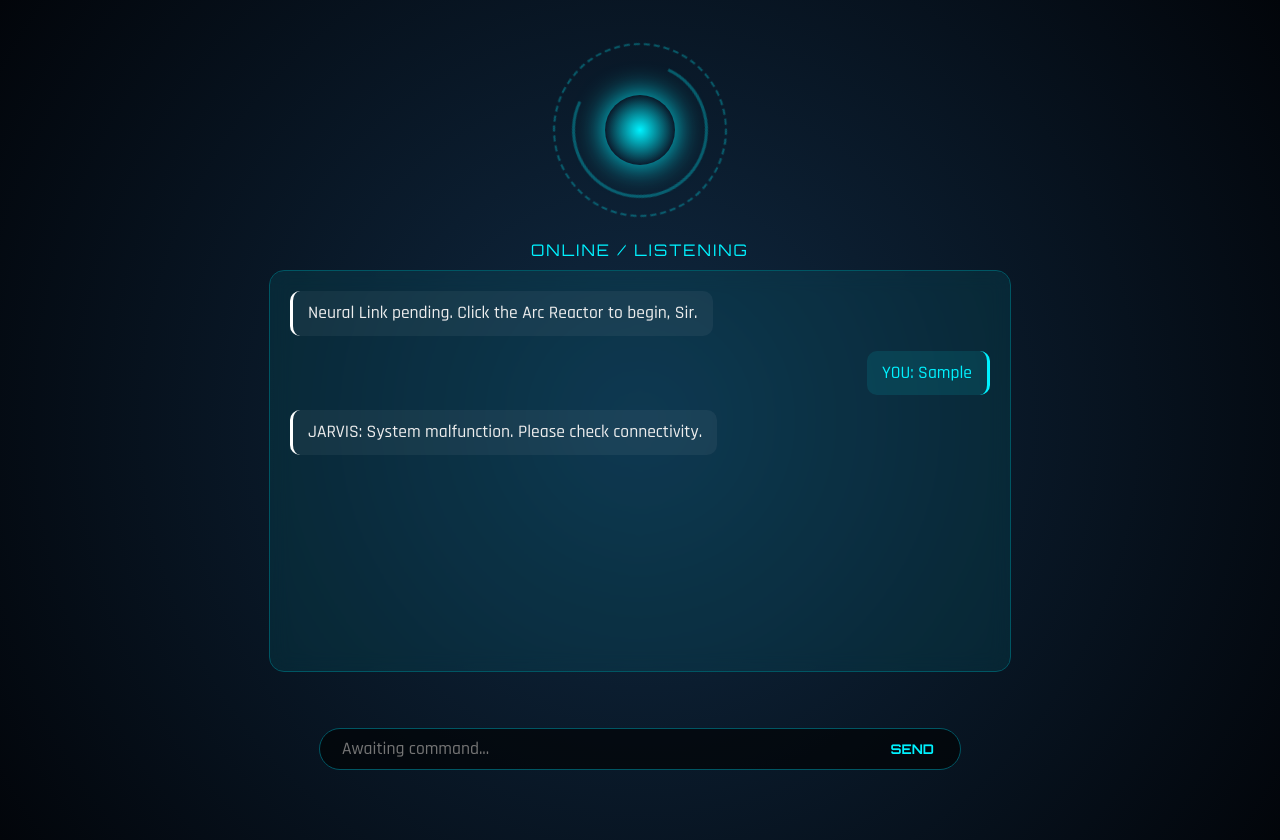
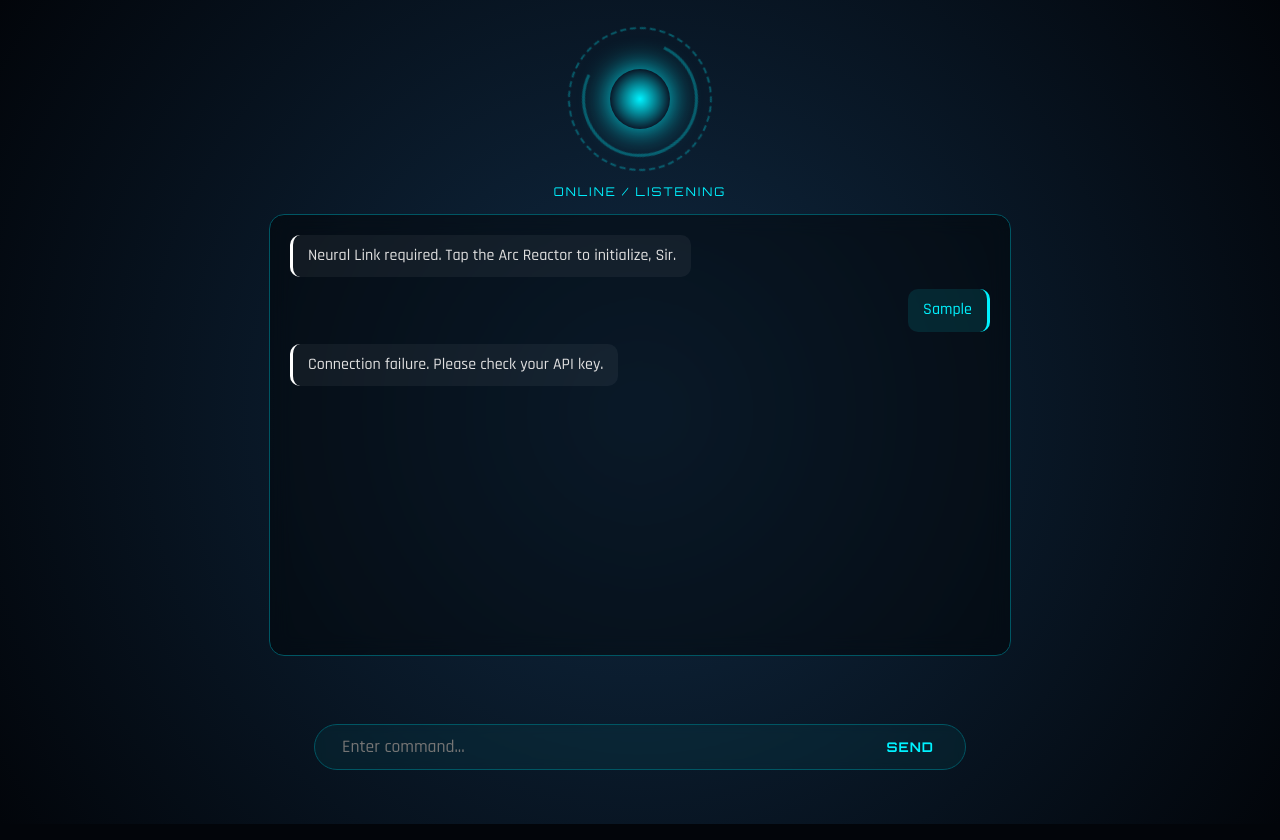
Before and after one commit to mohanbub/newos, a plain HTML site: page chatbot.html in a window 1280 px wide. Both pictures are taken after typing "Sample" into the empty fields and a click on the button "SEND". Drawn offline with Linux system fonts and the light colour scheme; no server answers.

Commit message:
Update chatbot.html

```diff
--- a/chatbot.html
+++ b/chatbot.html
@@ -28,20 +28,21 @@
             flex-direction: column;
             align-items: center;
             justify-content: flex-start;
-            padding-top: 5vh;
+            padding-top: 3vh;
             overflow: hidden;
         }
 
-        /* --- ARC REACTOR --- */
+        /* --- THE ARC REACTOR --- */
         .core-container {
             position: relative;
-            width: 180px;
-            height: 180px;
+            width: 150px;
+            height: 150px;
             display: flex;
             align-items: center;
             justify-content: center;
-            margin-bottom: 20px;
+            margin-bottom: 10px;
             flex-shrink: 0;
+            cursor: pointer;
         }
 
         .ring {
@@ -51,42 +52,56 @@
             opacity: 0.3;
         }
 
-        .ring-1 { width: 170px; height: 170px; border-style: dashed; animation: rotate 10s linear infinite; }
-        .ring-2 { width: 130px; height: 130px; border-width: 3px; border-top-color: transparent; animation: rotate 4s linear infinite reverse; }
+        .ring-1 { width: 140px; height: 140px; border-style: dashed; animation: rotate 10s linear infinite; }
+        .ring-2 { width: 110px; height: 110px; border-width: 3px; border-top-color: transparent; animation: rotate 4s linear infinite reverse; }
+
         .core {
-            width: 70px;
-            height: 70px;
+            width: 60px;
+            height: 60px;
             background: radial-gradient(circle, var(--accent) 0%, transparent 70%);
             border-radius: 50%;
             box-shadow: 0 0 30px var(--accent);
             z-index: 2;
+            transition: 0.3s;
         }
 
-        .active .core { animation: pulse 1s infinite; background: radial-gradient(circle, #fff 0%, var(--accent) 70%); }
+        .active .core {
+            animation: pulse 1s infinite;
+            background: radial-gradient(circle, #fff 0%, var(--accent) 70%);
+        }
 
-        /* --- CONVERSATION LOG --- */
+        #status {
+            font-family: 'Orbitron', sans-serif;
+            font-size: 12px;
+            color: var(--accent);
+            letter-spacing: 2px;
+            margin-bottom: 15px;
+            text-transform: uppercase;
+        }
+
+        /* --- CHAT HISTORY --- */
         #chat-container {
             width: 90%;
             max-width: 700px;
-            height: 45vh;
-            background: var(--glass);
+            height: 50vh;
+            background: rgba(0, 0, 0, 0.4);
             border: 1px solid var(--accent-dim);
             border-radius: 15px;
             padding: 20px;
             overflow-y: auto;
             display: flex;
             flex-direction: column;
-            gap: 15px;
+            gap: 12px;
             backdrop-filter: blur(10px);
             scrollbar-width: thin;
             scrollbar-color: var(--accent-dim) transparent;
         }
 
         .message {
-            max-width: 85%;
+            max-width: 80%;
             padding: 10px 15px;
             border-radius: 10px;
-            font-size: 1.1rem;
+            font-size: 1rem;
             line-height: 1.4;
             animation: fadeIn 0.3s ease;
         }
@@ -96,27 +111,27 @@
             background: rgba(0, 242, 255, 0.1);
             border-right: 3px solid var(--accent);
             color: var(--accent);
-            text-align: right;
         }
 
         .jarvis-msg {
             align-self: flex-start;
             background: rgba(255, 255, 255, 0.05);
             border-left: 3px solid #fff;
-            color: #eee;
+            color: #e0e0e0;
         }
 
-        /* --- INPUT AREA --- */
+        /* --- INPUT BAR --- */
         .input-wrapper {
             position: fixed;
             bottom: 30px;
-            width: 80%;
+            width: 85%;
             max-width: 600px;
             display: flex;
-            background: rgba(0, 0, 0, 0.6);
+            background: rgba(0, 242, 255, 0.05);
             border: 1px solid var(--accent-dim);
             border-radius: 50px;
-            padding: 8px 20px;
+            padding: 10px 25px;
+            backdrop-filter: blur(5px);
         }
 
         #user-input {
@@ -136,29 +151,30 @@
             cursor: pointer;
             font-family: 'Orbitron', sans-serif;
             font-weight: bold;
+            letter-spacing: 1px;
         }
 
         @keyframes rotate { from { transform: rotate(0deg); } to { transform: rotate(360deg); } }
-        @keyframes pulse { 0%, 100% { transform: scale(1); } 50% { transform: scale(1.15); } }
-        @keyframes fadeIn { from { opacity: 0; transform: translateY(10px); } to { opacity: 1; transform: translateY(0); } }
+        @keyframes pulse { 0%, 100% { transform: scale(1); opacity: 0.8; } 50% { transform: scale(1.15); opacity: 1; } }
+        @keyframes fadeIn { from { opacity: 0; transform: translateY(5px); } to { opacity: 1; transform: translateY(0); } }
     </style>
 </head>
 <body>
 
-    <div class="core-container" id="mainCore">
+    <div class="core-container" id="mainCore" onclick="initSystem()">
         <div class="ring ring-1"></div>
         <div class="ring ring-2"></div>
         <div class="core"></div>
     </div>
 
-    <div id="status" style="font-family:'Orbitron'; color:var(--accent); margin-bottom:10px; letter-spacing:2px;">SYSTEM OFFLINE</div>
+    <div id="status">SYSTEM OFFLINE</div>
 
     <div id="chat-container">
-        <div class="message jarvis-msg">Neural Link pending. Click the Arc Reactor to begin, Sir.</div>
+        <div class="message jarvis-msg">Neural Link required. Tap the Arc Reactor to initialize, Sir.</div>
     </div>
 
     <div class="input-wrapper">
-        <input type="text" id="user-input" placeholder="Awaiting command..." autocomplete="off">
+        <input type="text" id="user-input" placeholder="Enter command..." autocomplete="off">
         <button id="send-btn">SEND</button>
     </div>
 
@@ -169,12 +185,71 @@
         const userInput = document.getElementById('user-input');
         const sendBtn = document.getElementById('send-btn');
 
-        const API_KEY = "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"; // REPLACE THIS
+        // --- CONFIG ---
+        const API_KEY = "YOUR_OPENAI_API_KEY"; // <--- PASTE YOUR KEY HERE
+        const WAKE_WORD = "jarvis";
+        let isActive = false;
 
+        // --- SPEECH RECOGNITION ---
+        const SpeechRecognition = window.SpeechRecognition || window.webkitSpeechRecognition;
+        let recognition;
+
+        if (SpeechRecognition) {
+            recognition = new SpeechRecognition();
+            recognition.continuous = true;
+            recognition.interimResults = false;
+            recognition.lang = 'en-US';
+
+            recognition.onresult = (event) => {
+                const transcript = event.results[event.results.length - 1][0].transcript.toLowerCase().trim();
+                console.log("Heard:", transcript);
+
+                if (transcript.includes(WAKE_WORD)) {
+                    const command = transcript.split(WAKE_WORD).pop().trim();
+                    if (command) handleInput(command);
+                }
+            };
+
+            recognition.onend = () => { if(isActive) recognition.start(); };
+        }
+
+        // --- LOCAL COMMAND PROCESSOR ---
+        function processLocalAction(text) {
+            const cmd = text.toLowerCase();
+
+            if (cmd.includes("open google") || cmd.includes("search for")) {
+                const query = cmd.replace("open google", "").replace("search for", "").trim();
+                const url = query ? `https://www.google.com/search?q=${query}` : "https://www.google.com";
+                speak(`Searching Google for ${query || 'you'}, Sir.`);
+                appendMessage('jarvis', `Opening Google Search: ${query}`);
+                window.open(url, '_blank');
+                return true;
+            }
+
+            if (cmd.includes("open youtube") || cmd.includes("play")) {
+                const query = cmd.replace("open youtube", "").replace("play", "").trim();
+                const url = query ? `https://www.youtube.com/results?search_query=${query}` : "https://www.youtube.com";
+                speak("Accessing YouTube, Sir.");
+                appendMessage('jarvis', `Opening YouTube: ${query}`);
+                window.open(url, '_blank');
+                return true;
+            }
+
+            if (cmd.includes("open github")) {
+                speak("Opening GitHub repositories.");
+                appendMessage('jarvis', "Navigating to GitHub...");
+                window.open("https://github.com", '_blank');
+                return true;
+            }
+
+            return false;
+        }
+
+        // --- AI & SPEECH UTILS ---
         function appendMessage(role, text) {
             const msgDiv = document.createElement('div');
             msgDiv.className = `message ${role === 'user' ? 'user-msg' : 'jarvis-msg'}`;
-            msgDiv.innerText = (role === 'user' ? 'YOU: ' : 'JARVIS: ') + text;
+            msgDiv.innerText = text;
             chatContainer.appendChild(msgDiv);
             chatContainer.scrollTop = chatContainer.scrollHeight;
         }
@@ -184,15 +259,14 @@
             const utterance = new SpeechSynthesisUtterance(text);
             const voices = window.speechSynthesis.getVoices();
             utterance.voice = voices.find(v => v.name.includes('Male')) || voices[0];
-            utterance.pitch = 0.85;
+            utterance.pitch = 0.9;
+            utterance.rate = 1.0;
             window.speechSynthesis.speak(utterance);
         }
 
         async function getAIResponse(prompt) {
-            if (!prompt) return;
-            appendMessage('user', prompt);
             coreCont.classList.add('active');
-            statusEl.innerText = "PROCESSING...";
+            statusEl.innerText = "THINKING...";
 
             try {
                 const response = await fetch('https://api.openai.com/v1/chat/completions', {
@@ -203,40 +277,55 @@
                     },
                     body: JSON.stringify({
                         model: "gpt-3.5-turbo",
-                        messages: [{role: "system", content: "You are JARVIS. Be professional and brief."}, {role: "user", content: prompt}]
+                        messages: [
+                            {role: "system", content: "You are JARVIS. Be extremely brief, helpful, and call the user Sir."},
+                            {role: "user", content: prompt}
+                        ]
                     })
                 });
 
                 const data = await response.json();
                 const reply = data.choices[0].message.content;
-
                 appendMessage('jarvis', reply);
                 speak(reply);
-            } catch (e) {
-                appendMessage('jarvis', "System malfunction. Please check connectivity.");
+            } catch (err) {
+                appendMessage('jarvis', "Connection failure. Please check your API key.");
             } finally {
                 coreCont.classList.remove('active');
                 statusEl.innerText = "ONLINE / LISTENING";
             }
         }
 
-        // Initialize System
-        document.body.addEventListener('click', () => {
-            if(statusEl.innerText === "SYSTEM OFFLINE") {
-                statusEl.innerText = "ONLINE / LISTENING";
-                appendMessage('jarvis', "Systems at 100%. Ready for your command, Sir.");
-                speak("Systems at 100%. Ready for your command, Sir.");
+        function handleInput(text) {
+            if (!text) return;
+            appendMessage('user', text);
+
+            const isLocal = processLocalAction(text);
+            if (!isLocal) {
+                getAIResponse(text);
             }
-        }, { once: true });
+        }
+
+        // --- INITIALIZATION ---
+        function initSystem() {
+            if (isActive) return;
+            isActive = true;
+
+            if (recognition) recognition.start();
+            statusEl.innerText = "ONLINE / LISTENING";
+            appendMessage('jarvis', "Welcome back, Sir. All systems operational.");
+            speak("Welcome back, Sir. All systems operational.");
+        }
 
         sendBtn.onclick = () => {
-            if(userInput.value.trim()) {
-                getAIResponse(userInput.value);
+            if (userInput.value.trim()) {
+                handleInput(userInput.value);
                 userInput.value = "";
             }
         };
 
-        userInput.onkeypress = (e) => { if(e.key === "Enter") sendBtn.click(); };
+        userInput.onkeypress = (e) => { if (e.key === "Enter") sendBtn.click(); };
+
     </script>
 </body>
 </html>
```
